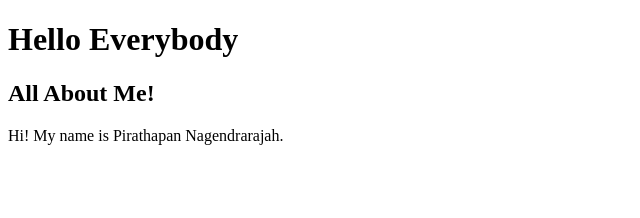
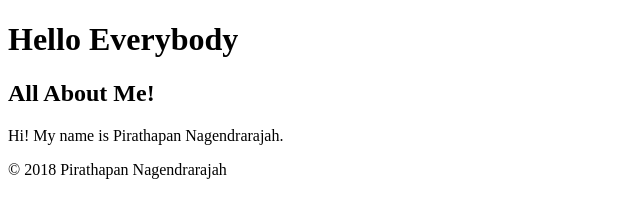
Before and after one commit to pirathapan28/pirathapan28.github.io, a plain HTML site: page index.html in a window 1280 px wide. Shown: the whole page, without its empty margins (0-640 px from the left). Drawn offline with Linux system fonts and the light colour scheme.

Commit message:
Update index.html

```diff
--- a/index.html
+++ b/index.html
@@ -6,5 +6,10 @@
         <h1>Hello Everybody</h1>
         <h2>All About Me!</h2>
         <p> Hi! My name is Pirathapan Nagendrarajah.</p>
+            <footer>
+            <div class="center">
+                &copy; 2018 Pirathapan Nagendrarajah
+            </div>
+        </footer>
     </body>
 </html>
```
